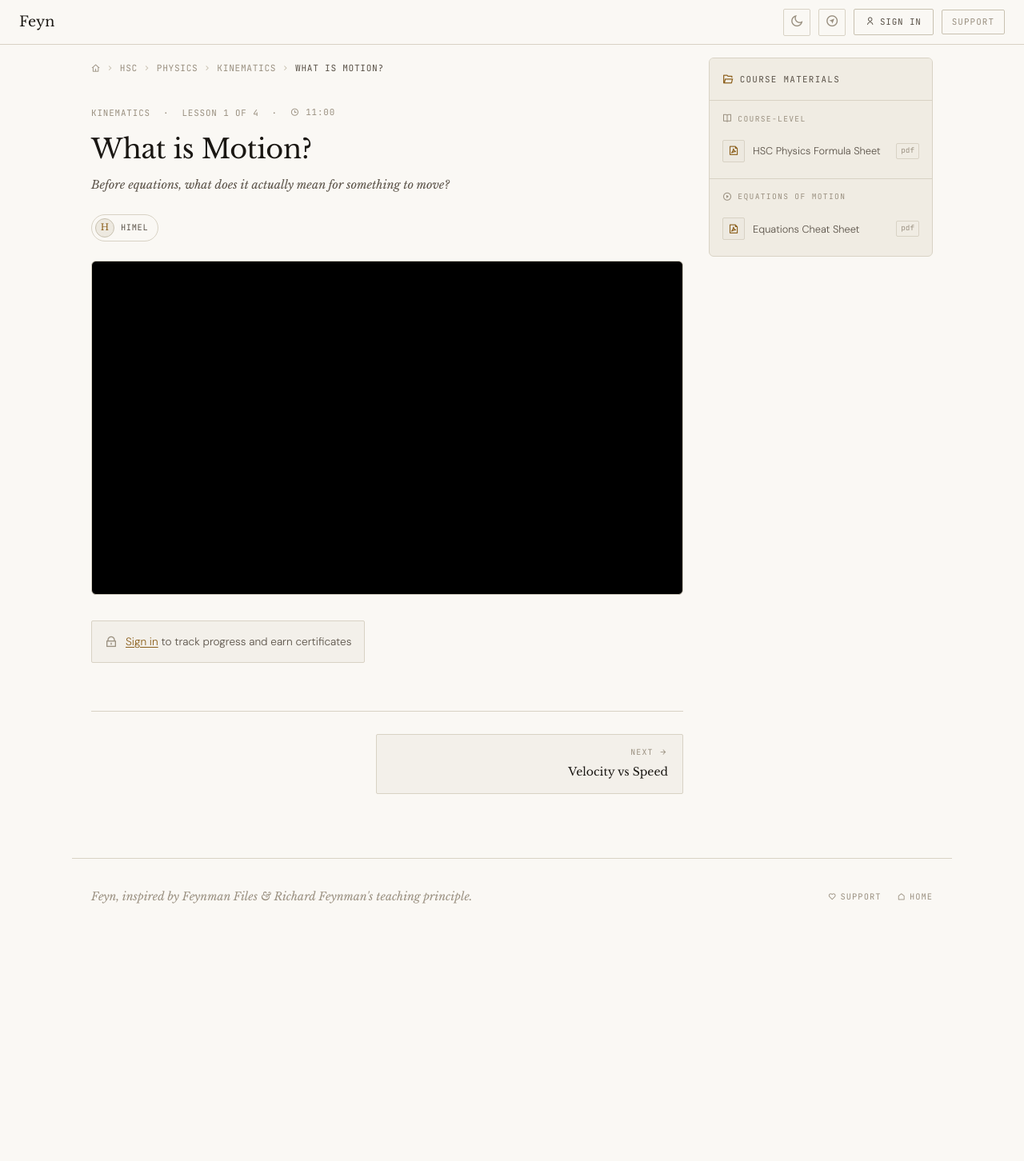
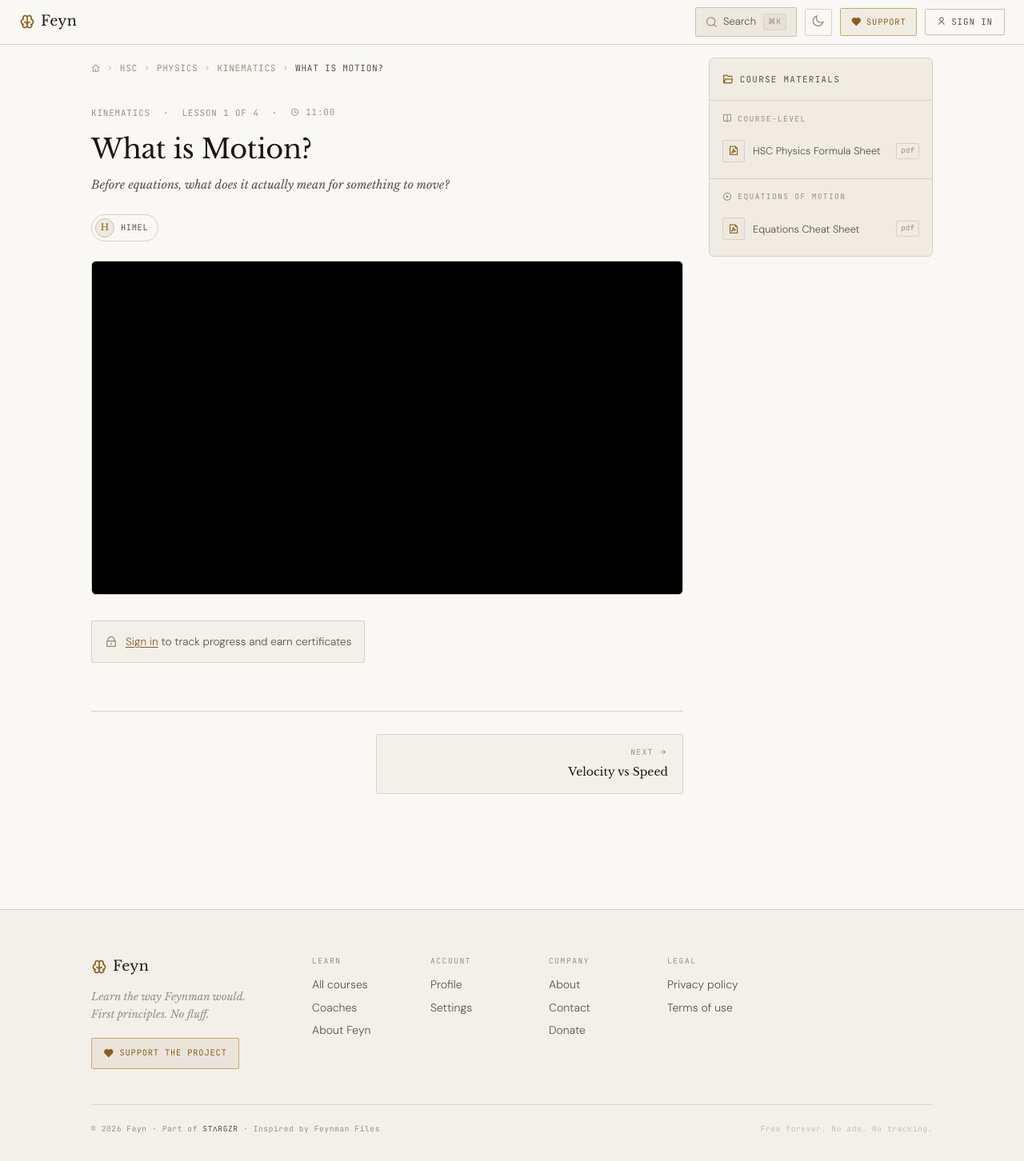
Before and after one commit to hello2himel/feyn, a Next.js app: page /hsc/hsc-physics/kinematics/what-is-motion in a window 1280 px wide. Shown: the whole page at 80% size. Before the commit the page ends 1170 px from the top, so only its background shows below. Built offline with nearby package versions, Linux system fonts and the light colour scheme.

Commit message:
ui improvement

```diff
--- a/components/AuthFlow.js
+++ b/components/AuthFlow.js
@@ -325,7 +325,7 @@ export default function AuthFlow({ programs, onComplete, initialMode = 'auth' })
         {mode === 'auth' && (
           <div className="authflow-panel">
             <div className="authflow-brand">
-              <i className="ri-play-circle-fill authflow-brand__icon" />
+              <i className="ri-brain-line authflow-brand__icon" />
               <span className="authflow-brand__name">Feyn</span>
             </div>
 
--- a/components/ExploreDrawer.js
+++ b/components/ExploreDrawer.js
@@ -49,8 +49,8 @@ export default function ExploreDrawer({ onClose }) {
         {/* Header */}
         <div className="explore-drawer__header">
           <div className="explore-drawer__header-left">
-            <i className="ri-compass-discover-line" />
-            <h2 className="explore-drawer__title">Explore</h2>
+            <i className="ri-search-line" />
+            <h2 className="explore-drawer__title">Search courses</h2>
           </div>
           <button className="nav__icon-btn" onClick={onClose} aria-label="Close">
             <i className="ri-close-line" />
--- a/components/Layout.js
+++ b/components/Layout.js
@@ -1,10 +1,10 @@
 import Link from 'next/link'
 import { useState, useEffect, createContext, useContext, useCallback } from 'react'
 import dynamic from 'next/dynamic'
-const ExploreDrawer = dynamic(() => import('./ExploreDrawer'), { ssr: false })
-import { isSignedIn, getProfile, signOut, hasOnboarded } from '../lib/userStore'
+const SearchDrawer = dynamic(() => import('./ExploreDrawer'), { ssr: false })
+import { isSignedIn, getProfile, signOut } from '../lib/userStore'
 
-const DONATE_URL = 'https://hello2himel.netlify.app/donate'
+const DONATE_URL = 'https://hello2himel.netlify.app/donate?source=Feyn&session_id=feyn-9a2c41bd-7e30-4f1a-b882-3d08c5e2a719'
 
 // ── Theme ─────────────────────────────────────────────────────────────
 export function useTheme() {
@@ -26,14 +26,13 @@ export function useTheme() {
 }
 
 // ── Auth context ───────────────────────────────────────────────────────
-// Provides: { user, signedIn, refresh, showAuth, setShowAuth }
 const AuthCtx = createContext(null)
 
 export function AuthProvider({ children }) {
-  const [user, setUser]           = useState(null)
-  const [signedIn, setSignedIn]   = useState(false)
-  const [showAuth, setShowAuth]   = useState(false)
-  const [mounted, setMounted]     = useState(false)
+  const [user, setUser]         = useState(null)
+  const [signedIn, setSignedIn] = useState(false)
+  const [showAuth, setShowAuth] = useState(false)
+  const [mounted, setMounted]   = useState(false)
 
   const refresh = useCallback(() => {
     const profile = getProfile()
@@ -41,10 +40,7 @@ export function AuthProvider({ children }) {
     setSignedIn(!!profile)
   }, [])
 
-  useEffect(() => {
-    setMounted(true)
-    refresh()
-  }, [refresh])
+  useEffect(() => { setMounted(true); refresh() }, [refresh])
 
   return (
     <AuthCtx.Provider value={{ user, signedIn, refresh, showAuth, setShowAuth, mounted }}>
@@ -59,31 +55,71 @@ export function useAuth() {
   return ctx
 }
 
+// ── FeynLogo ───────────────────────────────────────────────────────────
+// Brain icon + "Feyn" wordmark — used everywhere
+export function FeynLogo({ className = '' }) {
+  return (
+    <span className={`feyn-logo ${className}`}>
+      <i className="ri-brain-line feyn-logo__icon" />
+      <span className="feyn-logo__word">Feyn</span>
+    </span>
+  )
+}
+
 // ── Nav ────────────────────────────────────────────────────────────────
 export function Nav() {
   const { theme, toggle } = useTheme()
   const { user, signedIn, setShowAuth, refresh, mounted } = useAuth()
   const [userMenuOpen, setUserMenuOpen] = useState(false)
-  const [exploreOpen, setExploreOpen]   = useState(false)
+  const [searchOpen, setSearchOpen]     = useState(false)
+
+  // keyboard shortcut: Cmd/Ctrl+K opens search
+  useEffect(() => {
+    function onKey(e) {
+      if ((e.metaKey || e.ctrlKey) && e.key === 'k') {
+        e.preventDefault()
+        setSearchOpen(o => !o)
+      }
+      if (e.key === 'Escape') setSearchOpen(false)
+    }
+    window.addEventListener('keydown', onKey)
+    return () => window.removeEventListener('keydown', onKey)
+  }, [])
 
   function handleSignOut() {
-    signOut()
-    refresh()
-    setUserMenuOpen(false)
+    signOut(); refresh(); setUserMenuOpen(false)
   }
 
   return (
     <nav className="nav">
-      <Link href="/" className="nav__logo">Feyn</Link>
+      <Link href="/" className="nav__logo" aria-label="Feyn home">
+        <FeynLogo />
+      </Link>
 
       <div className="nav__right">
+        {/* Search / Explore button */}
+        <button
+          className="nav__search-btn"
+          onClick={() => setSearchOpen(true)}
+          aria-label="Search courses"
+          title="Search courses  ⌘K"
+        >
+          <i className="ri-search-line" />
+          <span className="nav__search-btn__label">Search</span>
+          <span className="nav__search-btn__kbd">⌘K</span>
+        </button>
+
+        {/* Theme toggle */}
         <button className="nav__icon-btn" onClick={toggle} title="Toggle theme" aria-label="Toggle theme">
           <i className={theme === 'dark' ? 'ri-sun-line' : 'ri-moon-line'} />
         </button>
-        <button className="nav__icon-btn" onClick={() => setExploreOpen(true)} title="Explore courses" aria-label="Explore">
-          <i className="ri-compass-discover-line" />
-        </button>
 
+        {/* Support */}
+        <a href={DONATE_URL} className="nav__donate" target="_blank" rel="noopener noreferrer" title="Support Feyn">
+          <i className="ri-heart-fill" /><span>Support</span>
+        </a>
+
+        {/* Auth */}
         {mounted && (
           signedIn ? (
             <div className="nav__user-wrap">
@@ -94,7 +130,6 @@ export function Nav() {
               >
                 {user?.name?.[0]?.toUpperCase() || <i className="ri-user-line" />}
               </button>
-
               {userMenuOpen && (
                 <>
                   <div className="nav__user-backdrop" onClick={() => setUserMenuOpen(false)} />
@@ -122,36 +157,80 @@ export function Nav() {
             </button>
           )
         )}
+      </div>
 
-        <a href={DONATE_URL} className="nav__donate" target="_blank" rel="noopener noreferrer">
-          Support
-        </a>
-      </div>
-      {exploreOpen && <ExploreDrawer onClose={() => setExploreOpen(false)} />}
+      {searchOpen && <SearchDrawer onClose={() => setSearchOpen(false)} />}
     </nav>
   )
 }
 
 // ── Footer ─────────────────────────────────────────────────────────────
 export function Footer() {
+  const year = new Date().getFullYear()
   return (
-    <footer className="footer container--wide">
-      <p className="footer__left">
-        Feyn, inspired by <em>Feynman Files</em> &amp; Richard Feynman's teaching principle.
-      </p>
-      <div className="footer__right">
-        <a href={DONATE_URL} className="footer__link" target="_blank" rel="noopener noreferrer">
-          <i className="ri-heart-line" style={{ marginRight: 4 }} />Support
-        </a>
-        <Link href="/" className="footer__link">
-          <i className="ri-home-line" style={{ marginRight: 4 }} />Home
-        </Link>
+    <footer className="footer-full">
+      <div className="footer-full__inner container--wide">
+
+        {/* Top row: brand + link columns */}
+        <div className="footer-full__top">
+
+          {/* Brand */}
+          <div className="footer-full__brand">
+            <Link href="/" className="footer-full__logo">
+              <FeynLogo />
+            </Link>
+            <p className="footer-full__tagline">
+              Learn the way Feynman would.<br />
+              First principles. No fluff.
+            </p>
+            <a href={DONATE_URL} className="footer-full__support" target="_blank" rel="noopener noreferrer">
+              <i className="ri-heart-fill" /> Support the project
+            </a>
+          </div>
+
+          {/* Link columns */}
+          <div className="footer-full__links">
+            <div className="footer-full__col">
+              <p className="footer-full__col-label">Learn</p>
+              <Link href="/#courses" className="footer-full__link">All courses</Link>
+              <Link href="/coaches" className="footer-full__link">Coaches</Link>
+              <Link href="/about" className="footer-full__link">About Feyn</Link>
+            </div>
+            <div className="footer-full__col">
+              <p className="footer-full__col-label">Account</p>
+              <Link href="/profile" className="footer-full__link">Profile</Link>
+              <Link href="/settings" className="footer-full__link">Settings</Link>
+            </div>
+            <div className="footer-full__col">
+              <p className="footer-full__col-label">Company</p>
+              <Link href="/about" className="footer-full__link">About</Link>
+              <Link href="/contact" className="footer-full__link">Contact</Link>
+              <a href={DONATE_URL} className="footer-full__link" target="_blank" rel="noopener noreferrer">Donate</a>
+            </div>
+            <div className="footer-full__col">
+              <p className="footer-full__col-label">Legal</p>
+              <Link href="/privacy" className="footer-full__link">Privacy policy</Link>
+              <Link href="/terms" className="footer-full__link">Terms of use</Link>
+            </div>
+          </div>
+        </div>
+
+        {/* Bottom bar */}
+        <div className="footer-full__bottom">
+          <p className="footer-full__copy">
+            © {year} Feyn · Part of <strong>STΛRGZR</strong> · Inspired by Feynman Files
+          </p>
+          <p className="footer-full__copy" style={{ opacity: 0.5 }}>
+            Free forever. No ads. No tracking.
+          </p>
+        </div>
+
       </div>
     </footer>
   )
 }
 
-// ── Auth gate, wrap any feature that requires sign-in ─────────────────
+// ── Auth gate ──────────────────────────────────────────────────────────
 export function AuthGate({ children, fallback }) {
   const { signedIn, setShowAuth, mounted } = useAuth()
   if (!mounted) return null
@@ -194,7 +273,7 @@ export function DonateStrip() {
         This content is free. If it's helped you, consider supporting the project.
       </p>
       <a href={DONATE_URL} className="donate-strip__btn" target="_blank" rel="noopener noreferrer">
-        <i className="ri-heart-line" /> Donate
+        <i className="ri-heart-fill" /> Support
       </a>
     </div>
   )
@@ -237,11 +316,7 @@ export function YTThumb({ videoId, alt = '', className = '' }) {
   }
   return (
     <div className={`thumb ${className}`} style={{ aspectRatio: '16/9' }}>
-      <img
-        src={`https://i.ytimg.com/vi/${videoId}/mqdefault.jpg`}
-        alt={alt}
-        onError={() => setErr(true)}
-      />
+      <img src={`https://i.ytimg.com/vi/${videoId}/mqdefault.jpg`} alt={alt} onError={() => setErr(true)} />
       <div className="thumb__play"><i className="ri-play-fill" /></div>
     </div>
   )
--- a/pages/index.js
+++ b/pages/index.js
@@ -313,8 +313,8 @@ export default function Home() {
 
             {/* ── WHAT IS FEYN + COURSES ── */}
             <div className="landing-body container" id="courses">
-              {/* Sticky sidebar: what is Feyn */}
-              <aside className="landing-sidebar">
+              {/* Sticky sidebar: what is Feyn — accented background */}
+              <aside className="landing-sidebar landing-sidebar--accented">
                 <p className="landing-sidebar__label">What is Feyn?</p>
                 <p className="landing-sidebar__text">
                   Feyn is the learning platform of <strong>STΛRGZR</strong>, a community
@@ -339,7 +339,7 @@ export default function Home() {
               {/* Course grid */}
               <div className="landing-courses">
                 <p className="section-label" style={{ marginBottom: 18 }}>
-                  <i className="ri-stack-line" style={{ marginRight: 6 }} />All courses
+                  <i className="ri-stack-line" style={{ marginRight: 6 }} />Flagship courses
                 </p>
                 {classes.length > 0 && (
                   <div style={{ marginBottom: 36 }}>
--- a/styles/globals.css
+++ b/styles/globals.css
@@ -129,9 +129,73 @@ h1,h2,h3,h4 { font-family: var(--font-serif); font-weight: 400; line-height: 1.2
   z-index: 100;
   transition: background 200ms ease, border-color 200ms ease;
 }
-.nav__logo { font-family: var(--font-serif); font-size: 1.1rem; color: var(--text); transition: color var(--transition); }
-.nav__logo:hover { color: var(--accent); }
-.nav__logo span { color: var(--accent); }
+/* ── Feyn logo (brain icon + wordmark) — used everywhere ── */
+.feyn-logo {
+  display: inline-flex;
+  align-items: center;
+  gap: 7px;
+  text-decoration: none;
+}
+.feyn-logo__icon {
+  font-size: 1.25rem;
+  color: var(--accent);
+  line-height: 1;
+  flex-shrink: 0;
+}
+.feyn-logo__word {
+  font-family: var(--font-serif);
+  font-size: 1.1rem;
+  color: var(--text);
+  transition: color var(--transition);
+  letter-spacing: 0.01em;
+}
+
+.nav__logo { transition: opacity var(--transition); }
+.nav__logo:hover { opacity: 0.8; }
+.nav__logo:hover .feyn-logo__word { color: var(--accent); }
+
+/* ── Nav search button ── */
+.nav__search-btn {
+  display: inline-flex;
+  align-items: center;
+  gap: 7px;
+  padding: 5px 12px;
+  border: 1px solid var(--border-2);
+  border-radius: var(--radius);
+  background: var(--bg-3);
+  color: var(--text-3);
+  font-family: var(--font-sans);
+  font-size: 0.82rem;
+  cursor: pointer;
+  transition: all var(--transition);
+  white-space: nowrap;
+}
+.nav__search-btn i { font-size: 0.95rem; flex-shrink: 0; }
+.nav__search-btn__label { color: var(--text-2); }
+.nav__search-btn__kbd {
+  font-family: var(--font-mono);
+  font-size: 0.6rem;
+  letter-spacing: 0.06em;
+  color: var(--text-3);
+  background: var(--bg-4);
+  border: 1px solid var(--border);
+  border-radius: 3px;
+  padding: 1px 5px;
+  margin-left: 2px;
+}
+.nav__search-btn:hover {
+  border-color: var(--accent-2);
+  background: var(--accent-glow);
+  color: var(--accent);
+}
+.nav__search-btn:hover .nav__search-btn__label { color: var(--accent); }
+@media (max-width: 600px) {
+  .nav__search-btn__label,
+  .nav__search-btn__kbd { display: none; }
+  .nav__search-btn { padding: 6px 9px; }
+  .nav__donate span { display: none; }
+  .nav__donate { padding: 6px 9px; }
+}
 .nav__right { display: flex; align-items: center; gap: 10px; }
 .nav__icon-btn {
   display: flex; align-items: center; justify-content: center;
@@ -144,17 +208,22 @@ h1,h2,h3,h4 { font-family: var(--font-serif); font-weight: 400; line-height: 1.2
 }
 .nav__icon-btn:hover { color: var(--accent); border-color: var(--accent-2); background: var(--accent-glow); }
 .nav__donate {
+  display: inline-flex; align-items: center; gap: 5px;
   font-family: var(--font-mono);
-  font-size: 0.68rem;
-  letter-spacing: 0.1em;
+  font-size: 0.65rem;
+  letter-spacing: 0.08em;
   text-transform: uppercase;
-  color: var(--text-3);
-  border: 1px solid var(--border-2);
-  padding: 5px 12px;
+  color: var(--accent);
+  background: var(--accent-glow);
+  border: 1px solid var(--accent-2);
+  padding: 5px 13px;
   border-radius: var(--radius);
   transition: all var(--transition);
-}
-.nav__donate:hover { color: var(--accent); border-color: var(--accent-2); background: var(--accent-glow); }
+  text-decoration: none;
+  white-space: nowrap;
+}
+.nav__donate i { font-size: 0.85rem; color: var(--accent); }
+.nav__donate:hover { background: var(--accent-hover); border-color: var(--accent); }
 
 /* =============================================
    BREADCRUMB
@@ -533,11 +602,14 @@ h1,h2,h3,h4 { font-family: var(--font-serif); font-weight: 400; line-height: 1.2
 }
 .donate-strip__text { font-size: 0.85rem; color: var(--text-2); font-style: italic; font-family: var(--font-serif); }
 .donate-strip__btn {
+  display: inline-flex; align-items: center; gap: 6px;
   font-family: var(--font-mono); font-size: 0.68rem; letter-spacing: 0.1em; text-transform: uppercase;
   color: var(--accent); border: 1px solid var(--accent-2); padding: 8px 18px;
-  border-radius: var(--radius); transition: all var(--transition); background: transparent; display: inline-block;
-}
-.donate-strip__btn:hover { background: var(--accent-glow); }
+  border-radius: var(--radius); transition: all var(--transition); background: var(--accent-glow);
+  text-decoration: none;
+}
+.donate-strip__btn i { color: var(--accent); font-size: 0.9rem; }
+.donate-strip__btn:hover { background: var(--accent-hover); border-color: var(--accent); }
 
 /* =============================================
    COACH CHIP
@@ -557,8 +629,110 @@ h1,h2,h3,h4 { font-family: var(--font-serif); font-weight: 400; line-height: 1.2
 .coach-chip__name { font-family: var(--font-mono); font-size: 0.65rem; letter-spacing: 0.06em; color: var(--text-2); text-transform: uppercase; }
 
 /* =============================================
-   FOOTER
-   ============================================= */
+   FOOTER — full revamped
+   ============================================= */
+.footer-full {
+  border-top: 1px solid var(--border);
+  background: var(--bg-2);
+  padding: 56px 0 32px;
+  margin-top: 64px;
+}
+.footer-full__inner {
+  display: flex;
+  flex-direction: column;
+  gap: 0;
+}
+.footer-full__top {
+  display: flex;
+  gap: 56px;
+  margin-bottom: 44px;
+  flex-wrap: wrap;
+  align-items: flex-start;
+}
+.footer-full__brand {
+  flex: 0 0 220px;
+}
+.footer-full__logo {
+  display: inline-flex;
+  align-items: center;
+  margin-bottom: 12px;
+  text-decoration: none;
+  transition: opacity var(--transition);
+}
+.footer-full__logo:hover { opacity: 0.75; }
+.footer-full__tagline {
+  font-family: var(--font-serif);
+  font-style: italic;
+  font-size: 0.83rem;
+  color: var(--text-3);
+  line-height: 1.65;
+  margin-bottom: 18px;
+}
+.footer-full__support {
+  display: inline-flex;
+  align-items: center;
+  gap: 6px;
+  font-family: var(--font-mono);
+  font-size: 0.65rem;
+  letter-spacing: 0.08em;
+  text-transform: uppercase;
+  color: var(--accent);
+  border: 1px solid var(--accent-2);
+  background: var(--accent-glow);
+  padding: 7px 14px;
+  border-radius: var(--radius);
+  text-decoration: none;
+  transition: all var(--transition);
+}
+.footer-full__support i { font-size: 0.85rem; color: var(--accent); }
+.footer-full__support:hover { background: var(--accent-hover); border-color: var(--accent); }
+
+.footer-full__links {
+  display: flex;
+  gap: 48px;
+  flex-wrap: wrap;
+  flex: 1;
+}
+.footer-full__col {
+  display: flex;
+  flex-direction: column;
+  gap: 9px;
+  min-width: 100px;
+}
+.footer-full__col-label {
+  font-family: var(--font-mono);
+  font-size: 0.6rem;
+  letter-spacing: 0.16em;
+  text-transform: uppercase;
+  color: var(--text-3);
+  margin-bottom: 3px;
+}
+.footer-full__link {
+  font-size: 0.875rem;
+  color: var(--text-2);
+  text-decoration: none;
+  transition: color var(--transition);
+  line-height: 1.4;
+}
+.footer-full__link:hover { color: var(--accent); }
+.footer-full__bottom {
+  display: flex;
+  align-items: center;
+  justify-content: space-between;
+  padding-top: 22px;
+  border-top: 1px solid var(--border);
+  flex-wrap: wrap;
+  gap: 8px;
+}
+.footer-full__copy {
+  font-family: var(--font-mono);
+  font-size: 0.6rem;
+  letter-spacing: 0.06em;
+  color: var(--text-3);
+}
+.footer-full__copy strong { color: var(--text-2); font-weight: 400; }
+
+/* Keep old .footer class as fallback for any missed usages */
 .footer {
   border-top: 1px solid var(--border); padding: 36px 24px;
   display: flex; align-items: center; justify-content: space-between; flex-wrap: wrap; gap: 14px;
@@ -685,6 +859,8 @@ h1,h2,h3,h4 { font-family: var(--font-serif); font-weight: 400; line-height: 1.2
   .lesson-item__thumb { display: none; }
   .donate-strip { flex-direction: column; align-items: flex-start; }
   .footer { flex-direction: column; align-items: flex-start; }
+  .footer-full__links { flex-direction: row; flex-wrap: wrap; gap: 20px 32px; }
+  .footer-full__col { min-width: calc(50% - 16px); }
   .profile-header { flex-direction: column; align-items: flex-start; gap: 14px; }
   .coach-hero { flex-direction: column; }
   .enrolled-grid { grid-template-columns: 1fr; }
@@ -1356,7 +1532,7 @@ h1,h2,h3,h4 { font-family: var(--font-serif); font-weight: 400; line-height: 1.2
 .authflow-panel--center { text-align: center; display: flex; flex-direction: column; align-items: center; justify-content: center; min-height: 260px; }
 
 .authflow-brand { display: flex; align-items: center; gap: 10px; margin-bottom: 28px; }
-.authflow-brand__icon { font-size: 1.6rem; color: var(--accent); }
+.authflow-brand__icon { font-size: 1.7rem; color: var(--accent); }
 .authflow-brand__name { font-family: var(--font-serif); font-size: 1.4rem; color: var(--text); }
 
 .authflow-tabs { display: flex; border-bottom: 1px solid var(--border); margin-bottom: 28px; }
@@ -1609,7 +1785,7 @@ h1,h2,h3,h4 { font-family: var(--font-serif); font-weight: 400; line-height: 1.2
   padding: 0 18px; height: 56px; border-bottom: 1px solid var(--border);
   flex-shrink: 0;
 }
-.explore-drawer__header-left { display: flex; align-items: center; gap: 10px; color: var(--accent); }
+.explore-drawer__header-left { display: flex; align-items: center; gap: 10px; color: var(--text-2); }
 .explore-drawer__title { font-family: var(--font-serif); font-size: 1.1rem; color: var(--text); }
 .explore-drawer__search {
   display: flex; align-items: center; gap: 10px;
@@ -2339,10 +2515,17 @@ i[class*="ri-"] {
 }
 
 .landing-sidebar {
-  width: 220px;
+  width: 240px;
   flex-shrink: 0;
   position: sticky;
   top: 72px;
+}
+/* Accented "What is Feyn" sidebar variant */
+.landing-sidebar--accented {
+  background: var(--accent-glow);
+  border: 1px solid var(--accent-2);
+  border-radius: var(--radius-md);
+  padding: 22px 20px 24px;
 }
 .landing-sidebar__label {
   font-family: var(--font-mono);
@@ -2398,6 +2581,10 @@ i[class*="ri-"] {
   .landing-pills { width: 100%; flex-direction: row; flex-wrap: wrap; }
   .landing-pill { flex: 1; min-width: 140px; border-radius: var(--radius-md); }
   .landing-hero__inner { flex-direction: column; gap: 28px; }
+  .footer-full__top { flex-direction: column; gap: 36px; }
+  .footer-full__brand { flex: none; width: 100%; }
+  .footer-full__links { gap: 28px; }
+  .footer-full__bottom { flex-direction: column; align-items: flex-start; gap: 6px; }
 }
 
 /* =============================================
@@ -2447,97 +2634,6 @@ i[class*="ri-"] {
 .authflow-sync-toggle input { accent-color: var(--accent); width: 12px; height: 12px; }
 
 /* =============================================
-   FOOTER FULL
-   ============================================= */
-.footer-full {
-  border-top: 1px solid var(--border);
-  padding: 48px 24px 28px;
-  margin-top: 40px;
-}
-.footer-full__top {
-  display: flex;
-  gap: 48px;
-  margin-bottom: 36px;
-  flex-wrap: wrap;
-}
-.footer-full__brand {
-  flex: 1;
-  min-width: 180px;
-}
-.footer-full__logo {
-  font-family: var(--font-serif);
-  font-size: 1.2rem;
-  color: var(--text);
-  text-decoration: none;
-  display: block;
-  margin-bottom: 10px;
-  transition: color var(--transition);
-}
-.footer-full__logo:hover { color: var(--accent); }
-.footer-full__tagline {
-  font-family: var(--font-serif);
-  font-style: italic;
-  font-size: 0.82rem;
-  color: var(--text-3);
-  line-height: 1.6;
-  margin-bottom: 16px;
-  max-width: 220px;
-}
-.footer-full__support {
-  display: inline-flex;
-  align-items: center;
-  gap: 6px;
-  font-family: var(--font-mono);
-  font-size: 0.65rem;
-  letter-spacing: 0.08em;
-  text-transform: uppercase;
-  color: var(--accent);
-  transition: opacity var(--transition);
-}
-.footer-full__support:hover { opacity: 0.7; }
-.footer-full__links {
-  display: flex;
-  gap: 40px;
-  flex-wrap: wrap;
-}
-.footer-full__col {
-  display: flex;
-  flex-direction: column;
-  gap: 8px;
-  min-width: 100px;
-}
-.footer-full__col-label {
-  font-family: var(--font-mono);
-  font-size: 0.6rem;
-  letter-spacing: 0.14em;
-  text-transform: uppercase;
-  color: var(--text-3);
-  margin-bottom: 4px;
-}
-.footer-full__link {
-  font-size: 0.85rem;
-  color: var(--text-2);
-  text-decoration: none;
-  transition: color var(--transition);
-}
-.footer-full__link:hover { color: var(--accent); }
-.footer-full__bottom {
-  display: flex;
-  align-items: center;
-  justify-content: space-between;
-  padding-top: 20px;
-  border-top: 1px solid var(--border);
-  flex-wrap: wrap;
-  gap: 8px;
-}
-.footer-full__copy {
-  font-family: var(--font-mono);
-  font-size: 0.62rem;
-  letter-spacing: 0.06em;
-  color: var(--text-3);
-}
-
-/* =============================================
    STATIC PAGES (about, contact, terms, privacy)
    ============================================= */
 .static-page {
```
Also changed, not shown: components/SmartPlayer.js (+8 -3 lines).
